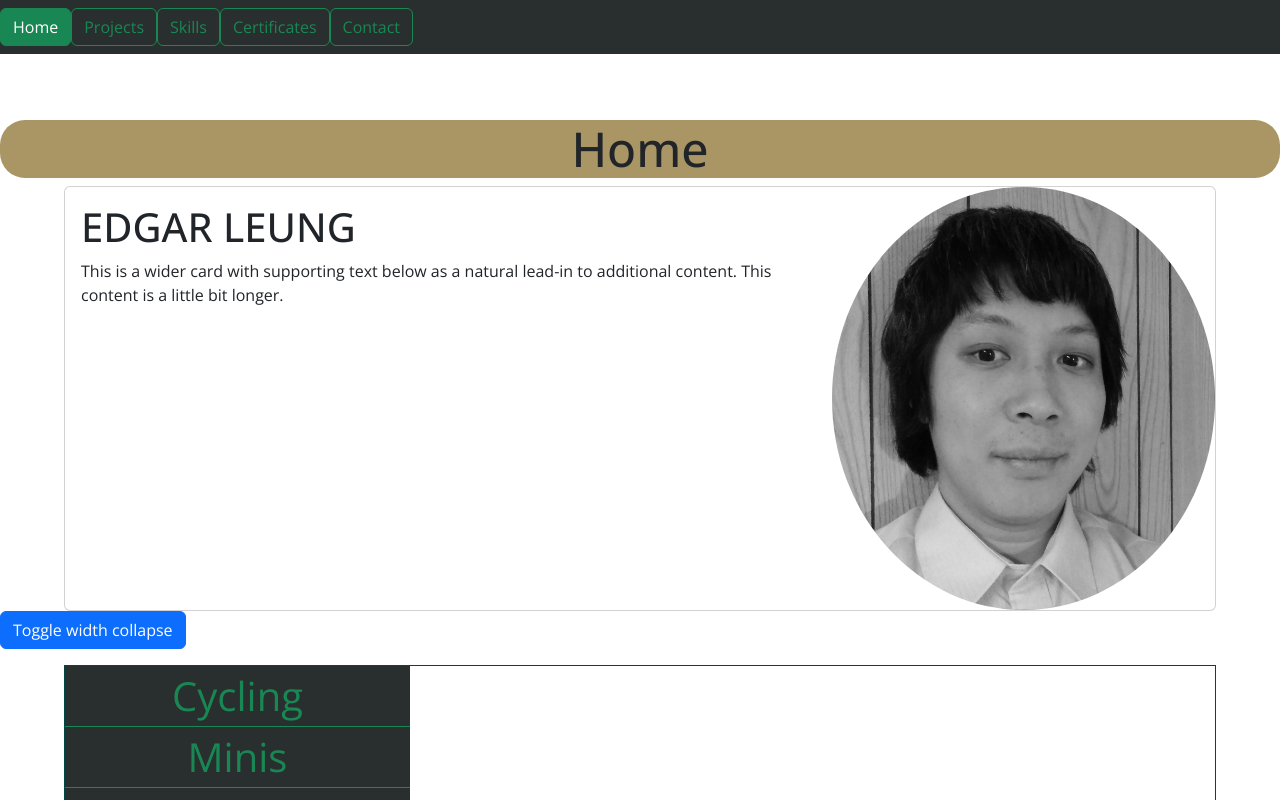
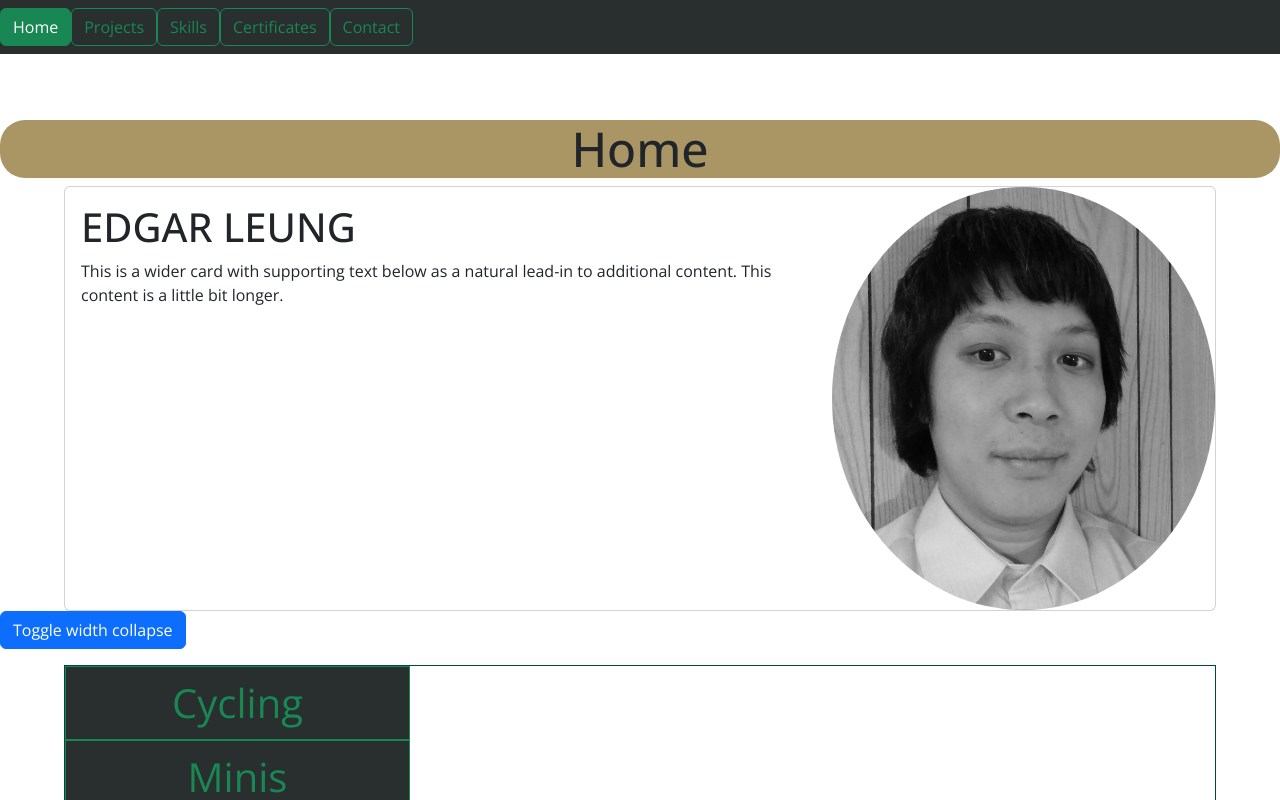
Before and after one commit to Eds-Dbug/profile2, a React (Create React App) app: page /home in a window 1280 px wide. Both pictures are taken after a click on the button "Toggle width collapse". Shown: the top 800 px of the page. Built offline with nearby package versions, Linux system fonts and the light colour scheme.

Commit message:
Active navbar working for hobby links.

```diff
--- a/src/NavBar/CyclingNavBar.tsx
+++ b/src/NavBar/CyclingNavBar.tsx
@@ -5,7 +5,7 @@ import styles from './_CyclingNavbar.module.scss';
 export default function CyclingNavBar() {
 	const navMap = bikeTripLinks.map((link: any) => {
 		return (
-			<NavLink className={styles.cycling_bar_item} to={link.url} key={link.id}>
+			<NavLink className={`${styles.cycling_bar_item} btn btn-outline-success`} to={link.url} key={link.id}>
 				{link.name}
 			</NavLink>
 		);
--- a/src/NavBar/HobbiesSideBar.tsx
+++ b/src/NavBar/HobbiesSideBar.tsx
@@ -7,7 +7,7 @@ export default function HobbiesSideBar() {
 	const navMap = hobbyLinks.map((link: any) => {
 		return (
 			<NavLink
-				className="hobbies_side_bar__list--item "
+				className="hobbies_side_bar__list--item btn btn-outline-success"
 				to={link.url}
 				key={link.id}
 			>
@@ -16,7 +16,5 @@ export default function HobbiesSideBar() {
 		);
 	});
 
-	return (
-		<ul className="hobbies_side_bar__list ">{navMap}</ul>
-	);
+	return <ul className="hobbies_side_bar__list ">{navMap}</ul>;
 }
--- a/src/NavBar/_CyclingNavbar.module.scss
+++ b/src/NavBar/_CyclingNavbar.module.scss
@@ -13,7 +13,7 @@
   width: 100%;
   background-color: $charleston-green;
   color: $btn-color;
-  text-decoration: none;
+
   text-align: center;
   font-size: 40px;
 }
--- a/src/styles/Navigation/SideBarNav.scss
+++ b/src/styles/Navigation/SideBarNav.scss
@@ -14,8 +14,9 @@
       width: 100%;
       background-color: $charleston-green;
       border-bottom: 1px solid $btn-color;
+      border-radius: 0;
       color: $btn-color;
-      text-decoration: none;
+
       text-align: center;
       font-size: 40px;
     }
```
